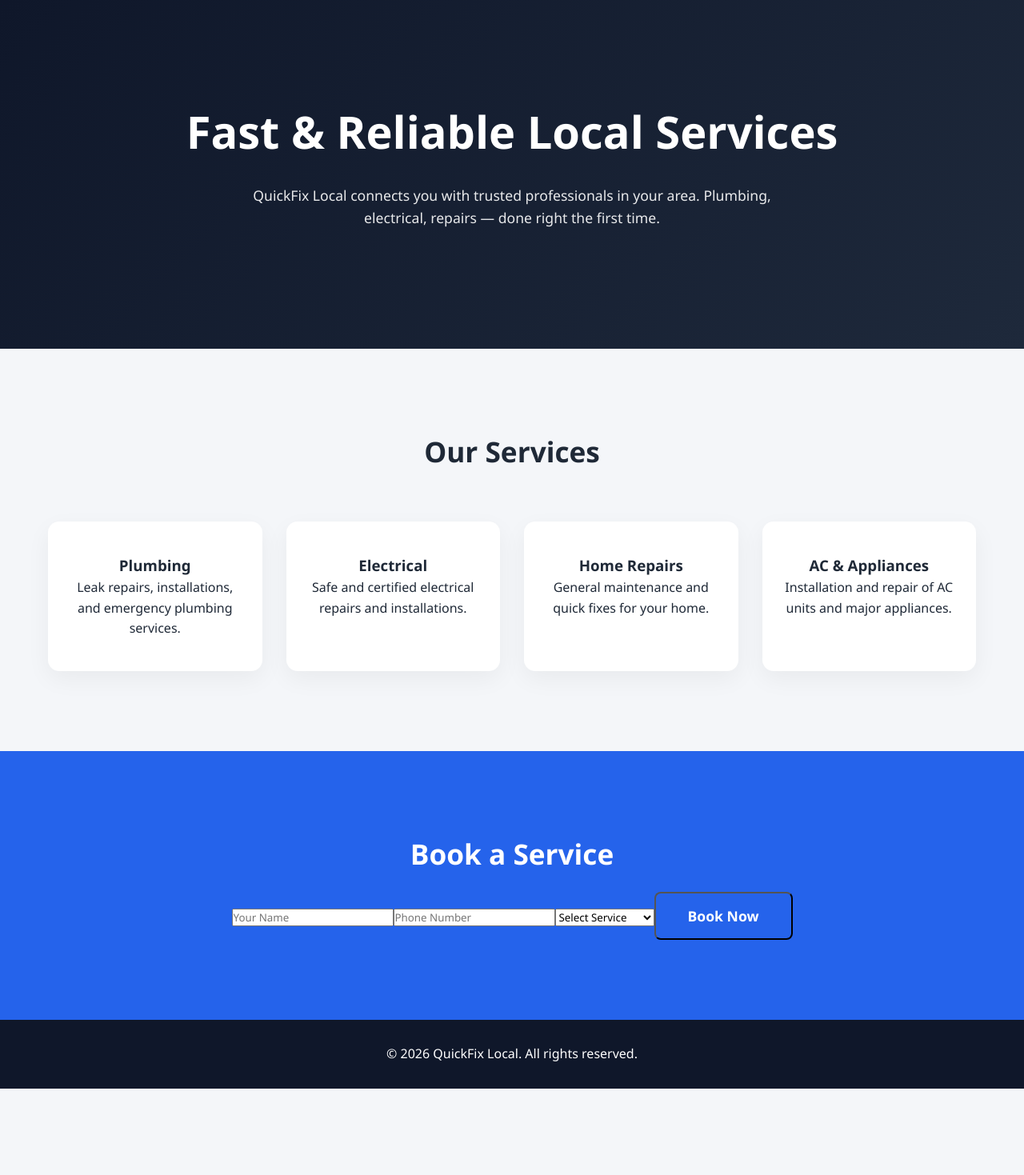
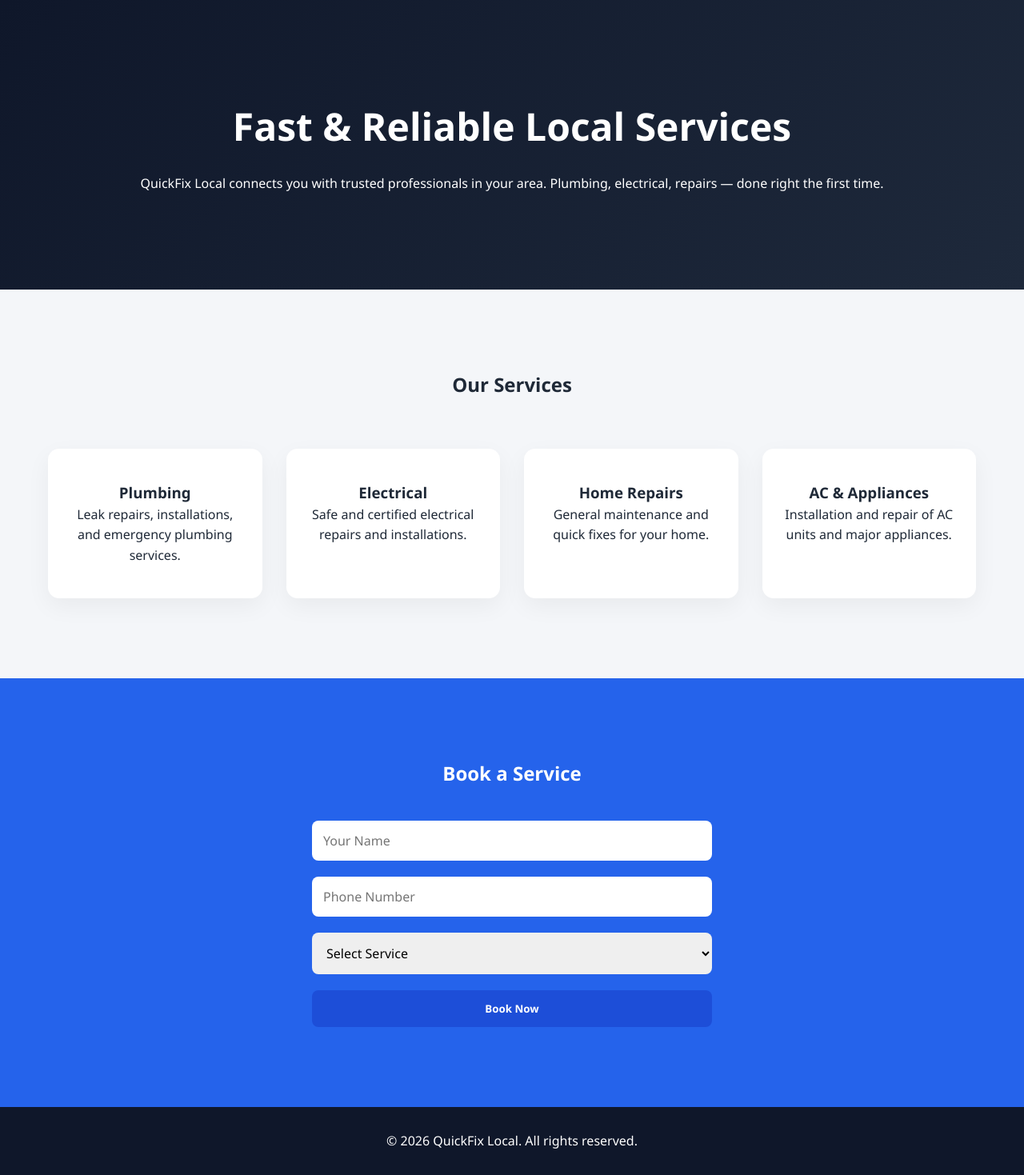
Before and after one commit to adarsh39565-hue/quickfixlocal, a Next.js app: page / in a window 1280 px wide. Shown: the whole page at 80% size. Before the commit the page ends 1361 px from the top, so only its background shows below. Built offline with nearby package versions, Linux system fonts and the light colour scheme.

Commit message:
Update globals.css

```diff
--- a/app/globals.css
+++ b/app/globals.css
@@ -29,54 +29,6 @@ body {
   margin-bottom: 20px;
 }
 
-.hero p {
-  max-width: 650px;
-  margin: auto;
-  margin-bottom: 30px;
-  font-size: 1.1rem;
-  opacity: 0.9;
-}
-
-.hero-buttons {
-  display: flex;
-  justify-content: center;
-  gap: 20px;
-  flex-wrap: wrap;
-}
-
-.btn {
-  padding: 14px 28px;
-  border-radius: 8px;
-  text-decoration: none;
-  font-weight: bold;
-  transition: 0.3s ease;
-  display: inline-block;
-}
-
-.btn.primary {
-  background: #2563eb;
-  color: white;
-}
-
-.btn.primary:hover {
-  background: #1d4ed8;
-  transform: translateY(-3px);
-}
-
-.btn.secondary {
-  background: white;
-  color: #2563eb;
-}
-
-.btn.secondary:hover {
-  background: #e5e7eb;
-}
-
-.btn.large {
-  padding: 16px 40px;
-  font-size: 1.1rem;
-}
-
 .services {
   padding: 100px 0;
   text-align: center;
@@ -84,7 +36,6 @@ body {
 
 .services h2 {
   margin-bottom: 60px;
-  font-size: 2.2rem;
 }
 
 .service-grid {
@@ -97,27 +48,6 @@ body {
   padding: 40px 25px;
   border-radius: 14px;
   box-shadow: 0 10px 30px rgba(0, 0, 0, 0.05);
-  transition: 0.3s ease;
-}
-
-.card:hover {
-  transform: translateY(-8px);
-}
-
-.why {
-  background: #ffffff;
-  padding: 100px 0;
-  text-align: center;
-}
-
-.why h2 {
-  margin-bottom: 60px;
-  font-size: 2rem;
-}
-
-.why-grid {
-  display: grid;
-  gap: 40px;
 }
 
 .cta {
@@ -127,13 +57,42 @@ body {
   text-align: center;
 }
 
-.cta h2 {
-  font-size: 2.2rem;
-  margin-bottom: 20px;
+.booking-form {
+  display: flex;
+  flex-direction: column;
+  gap: 20px;
+  max-width: 500px;
+  margin: 40px auto 0;
 }
 
-.cta p {
-  margin-bottom: 30px;
+.booking-form input,
+.booking-form select {
+  padding: 14px;
+  border-radius: 8px;
+  border: none;
+  font-size: 1rem;
+}
+
+.btn {
+  padding: 14px 28px;
+  border-radius: 8px;
+  font-weight: bold;
+  cursor: pointer;
+  border: none;
+}
+
+.btn.primary {
+  background: #1d4ed8;
+  color: white;
+}
+
+.btn.primary:hover {
+  background: #1e40af;
+}
+
+.form-message {
+  margin-top: 20px;
+  font-weight: bold;
 }
 
 footer {
@@ -147,18 +106,10 @@ footer {
   .service-grid {
     grid-template-columns: repeat(2, 1fr);
   }
-
-  .why-grid {
-    grid-template-columns: repeat(3, 1fr);
-  }
 }
 
 @media (min-width: 1024px) {
   .service-grid {
     grid-template-columns: repeat(4, 1fr);
   }
-
-  .hero h1 {
-    font-size: 3.5rem;
-  }
 }
```
